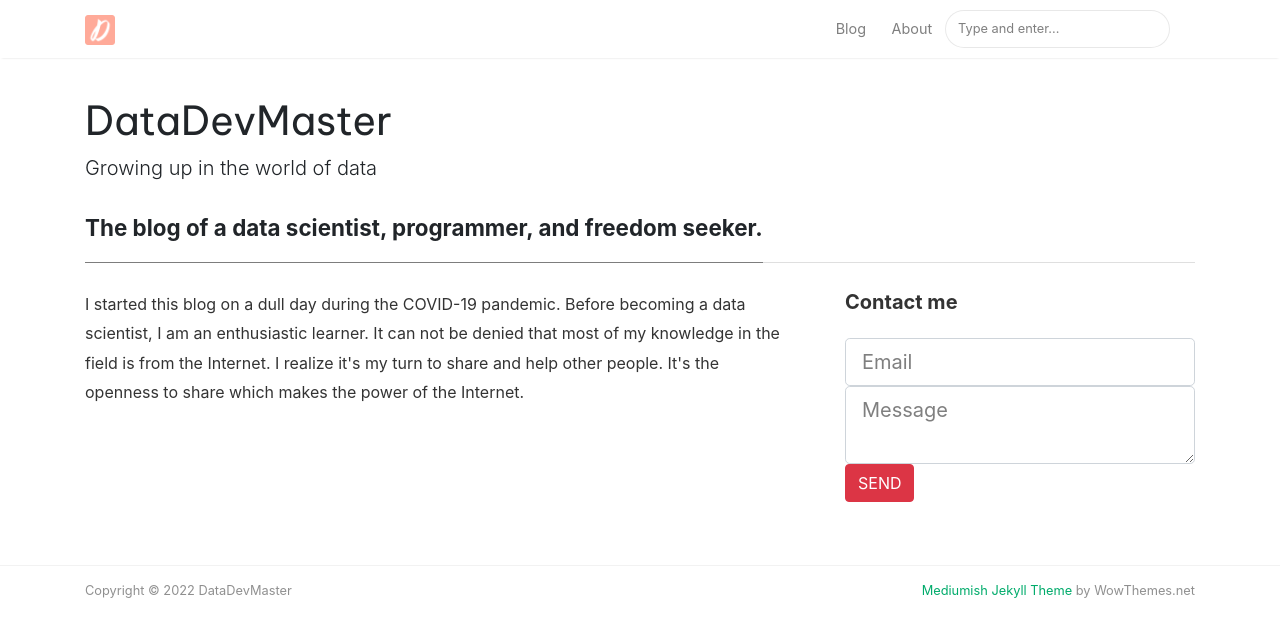
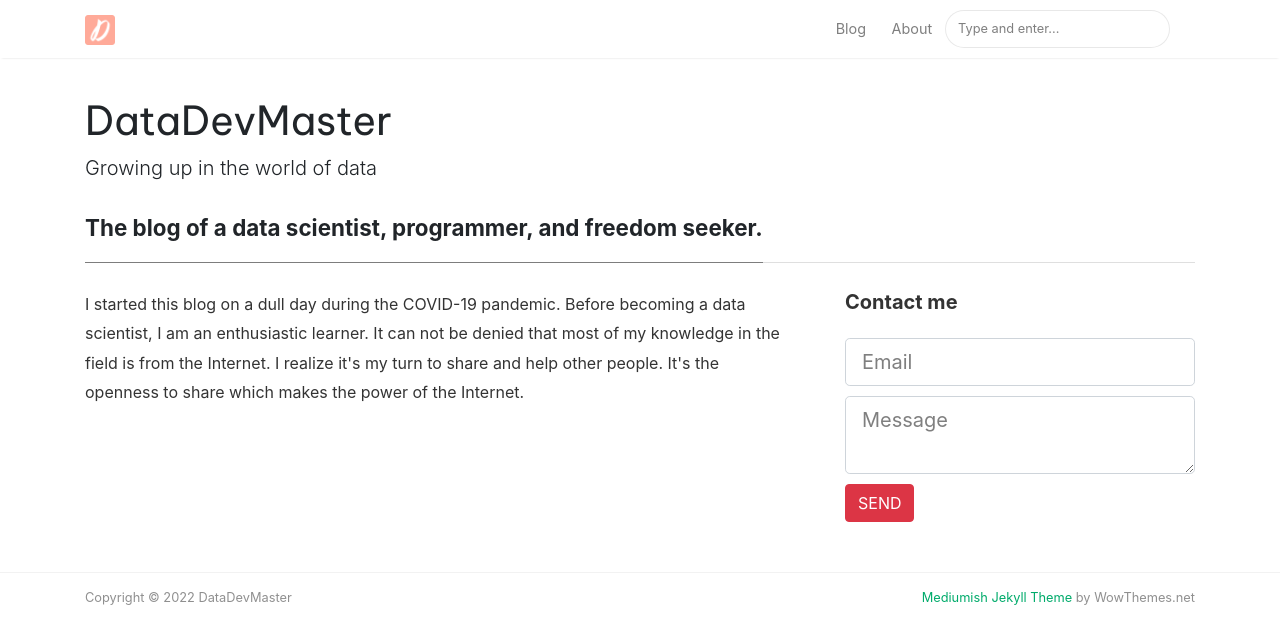
Before and after one commit to DataDevMaster/DataDevMaster.github.io, a Jekyll site: the page built from _pages/about.md, in a window 1280 px wide. Shown: the top 644 px of the page. Built offline with Jekyll 4.4.1, drawn with Linux system fonts in a browser that asks for light colours; nearby versions of some CDN libraries.

Commit message:
Format contact form

```diff
--- a/_pages/about.md
+++ b/_pages/about.md
@@ -29,7 +29,7 @@ comments: false
 
 <form id=contactForm>
     <input class="form-control form-control-lg" name=email type=text placeholder="Email" style="width:100%"/>
-    <textarea class="form-control form-control-lg" name=text placeholder="Message" required=required style="width:100%" oninput='this.style.height = "";this.style.height = this.scrollHeight + "px"'></textarea>
+    <textarea class="form-control form-control-lg" name=text placeholder="Message" required=required style="width:100%; margin-top:10px; margin-bottom:10px" oninput='this.style.height = "";this.style.height = this.scrollHeight + "px"'></textarea>
     <input class="btn btn-danger" name=sendButton type=submit value="  SEND  "/>
 </form>
 <script src="contact.js"></script>
```
